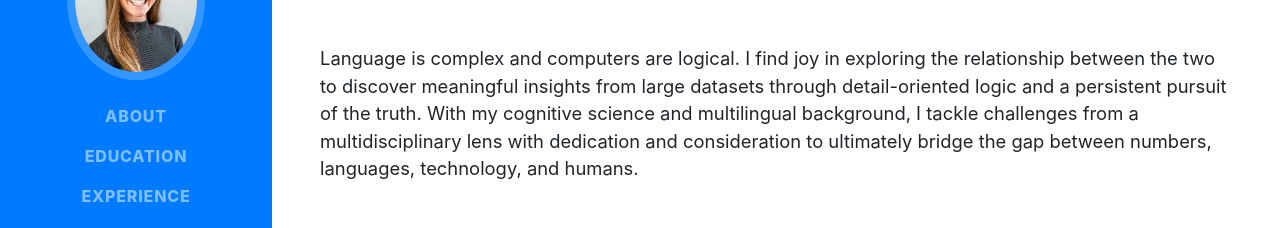
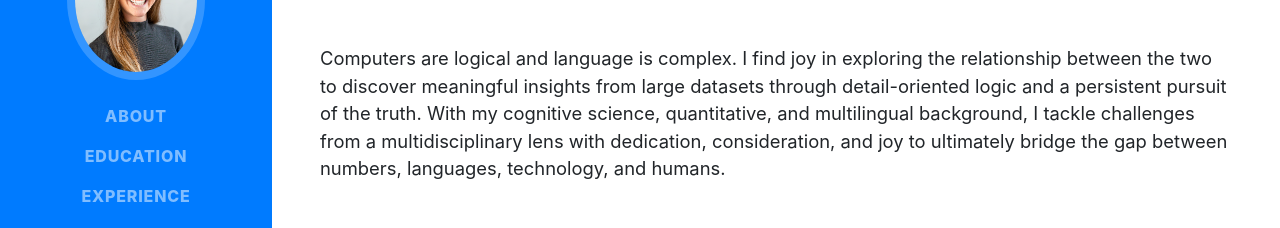
Before and after one commit to KellySlatery/kellyslatery.github.io, a website with bundled scripts: page index.html in a window 1280 px wide. Shown: the part 276-504 px from the top of the page. Built offline with nearby package versions, Linux system fonts and the light colour scheme; a web font is replaced by a local one.

Commit message:
Update About section

```diff
--- a/index.html
+++ b/index.html
@@ -72,7 +72,8 @@
         <div class="subheading mb-5">San Francisco, CA ·
           <a href="mailto:kelly.slatery@gmail.com" target="_blank">kelly.slatery@gmail.com</a>
         </div>
-        <p class="lead mb-5">Language is complex and computers are logical. I find joy in exploring the relationship between the two to discover meaningful insights from large datasets through detail-oriented logic and a persistent pursuit of the truth. With my cognitive science and multilingual background, I tackle challenges from a multidisciplinary lens with dedication and consideration to ultimately bridge the gap between numbers, languages, technology, and humans.</p>
+        <p class="lead mb-5">Computers are logical and language is complex. I find joy in exploring the relationship between the two to discover meaningful insights from large datasets through detail-oriented logic and a persistent pursuit of the truth. With my cognitive science, quantitative, and multilingual background, I tackle challenges from a multidisciplinary lens with dedication, consideration, and joy to ultimately bridge the gap between numbers, languages, technology, and humans.
+        </p>
         <div class="social-icons">
           <a href="https://www.linkedin.com/in/kellyslatery/" target="_blank">
             <i class="fab fa-linkedin-in"></i>
```
